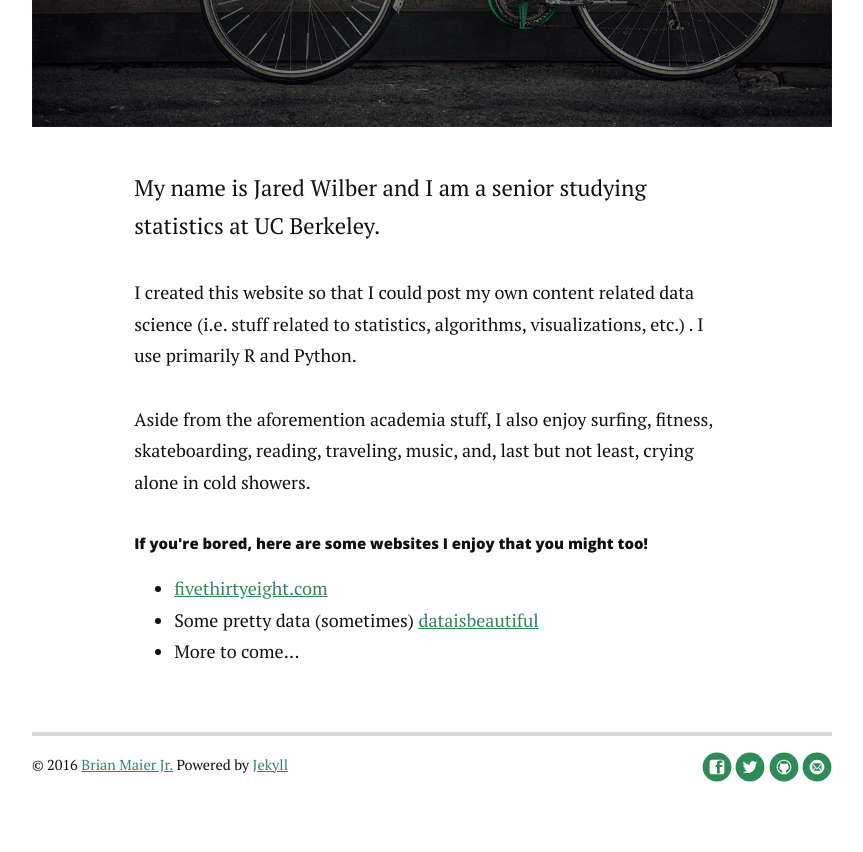
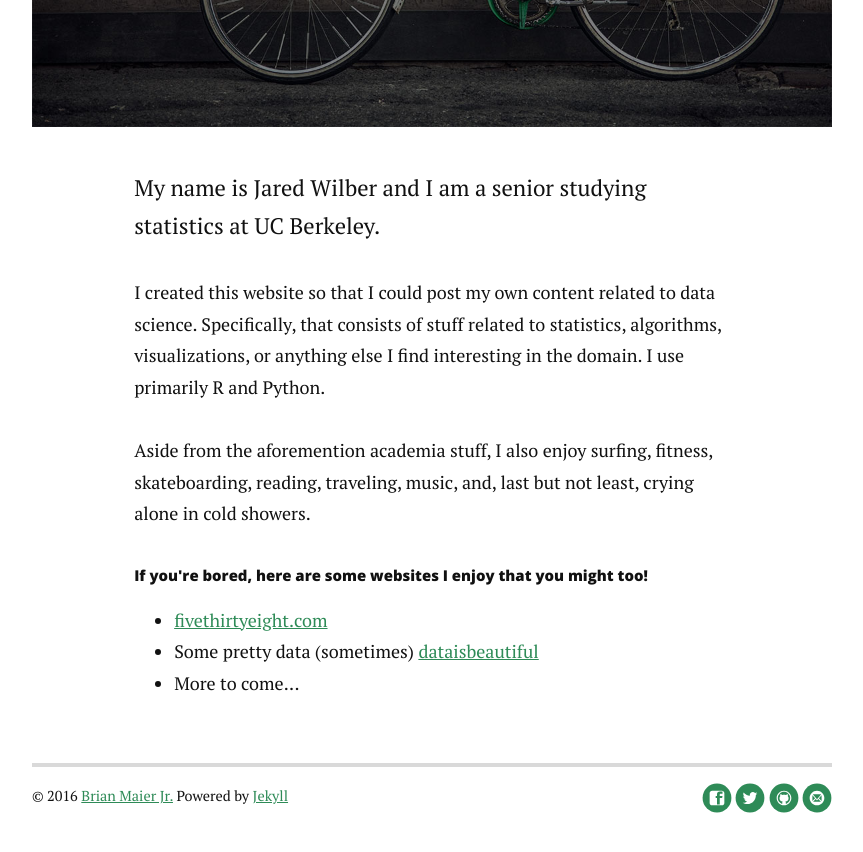
Before and after one commit to jwilber/old_website, a Jekyll site: the page built from about.md, in a window 1280 px wide and 900 px high, scrolled down 819 px. Shown: the top 852 px of the window, without its empty margins (208-1071 px from the left). Built offline with Jekyll 4.4.1, drawn with Linux system fonts in a browser that asks for light colours; nearby versions of some CDN libraries.

Commit message:
Update about.md

```diff
--- a/about.md
+++ b/about.md
@@ -7,7 +7,7 @@
 	<h1 class="pageTitle">About Me</h1>
 	<img src="{{ '/assets/img/touring.jpg' | prepend: site.baseurl }}" alt="">
 	<p class="intro">My name is Jared Wilber and I am a senior studying statistics at UC Berkeley.</p>
-	<p>I created this website so that I could post my own content related data science (i.e. stuff related to statistics, algorithms, visualizations, etc.) . I use primarily R and Python.</p>
+	<p>I created this website so that I could post my own content related to data science. Specifically, that consists of  stuff related to statistics, algorithms, visualizations, or anything else I find interesting in the domain. I use primarily R and Python.</p>
 	<p> Aside from the aforemention academia stuff, I also enjoy surfing, fitness, skateboarding, reading, traveling, music, and, last but not least, crying alone in cold showers.</p>
 
 
```
